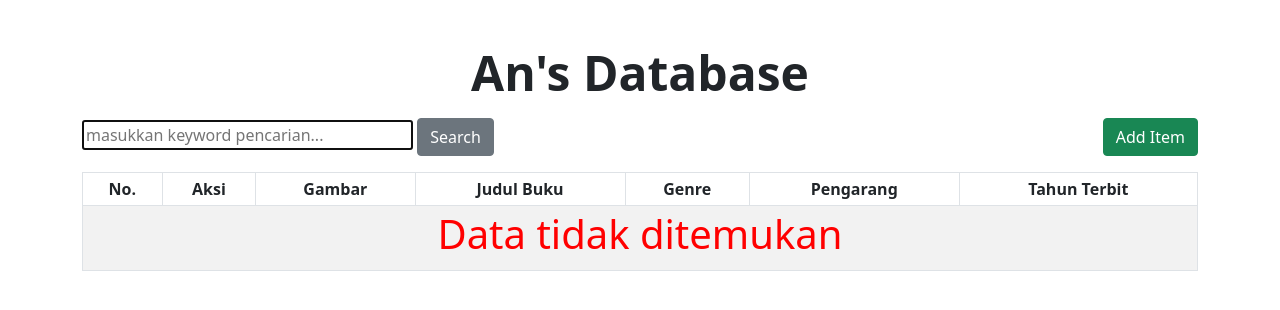
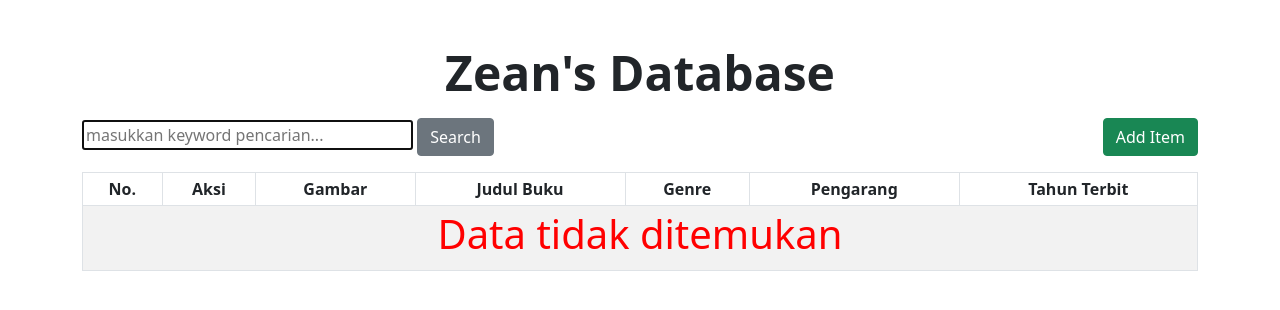
Before and after one commit to raihananhar/prakweb_b_203040113, a PHP site: page /php/admin.php in a window 1280 px wide. Shown: the part 54-364 px from the top of the page. Run offline with PHP 8.4, Linux system fonts and the light colour scheme; data that the repository does not hold is empty; some libraries are stand-ins or nearby versions.

Commit message:
mengganti tampilan admin

```diff
--- a/pw/php/admin.php
+++ b/pw/php/admin.php
@@ -37,7 +37,7 @@ if (isset($_POST['cari'])) {
 
   <!-- Admin -->
   <section id="admin" class="my-5 container justify-content-center">
-    <h1 class="text-center display-5 fw-bold mb-3">An's Database</h1>
+    <h1 class="text-center display-5 fw-bold mb-3">Zean's Database</h1>
 
     <!-- Action Bar -->
     <form action="" method="POST" class="mb-3">
```
